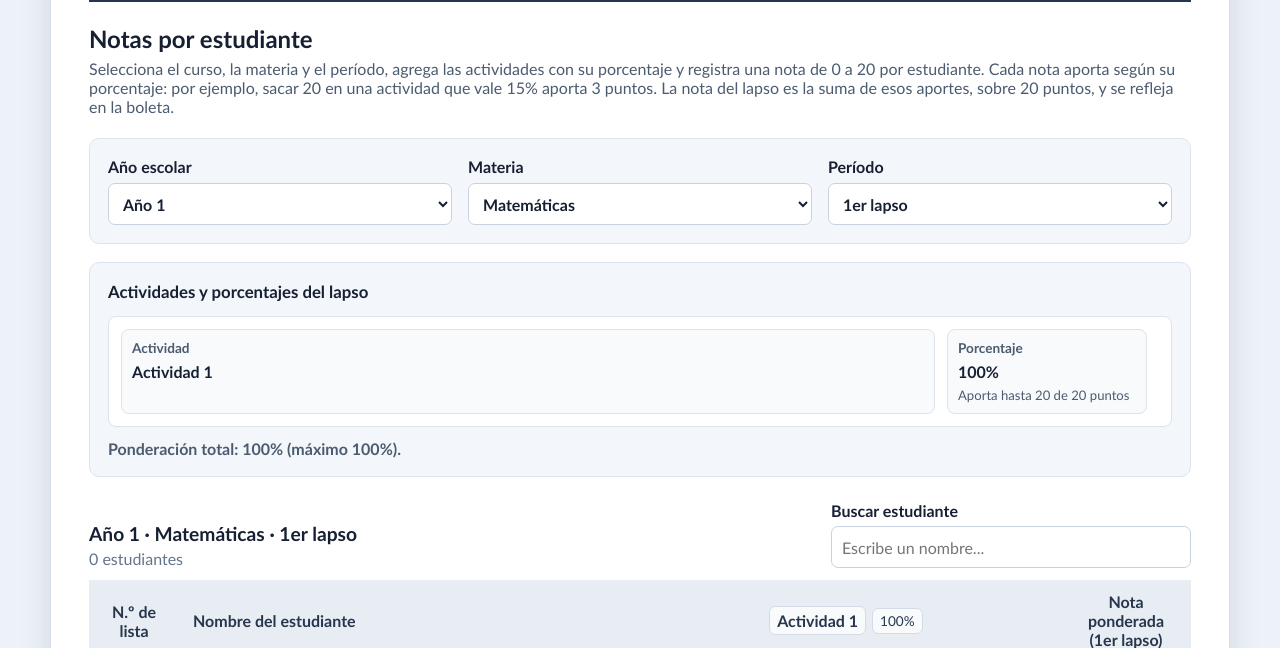
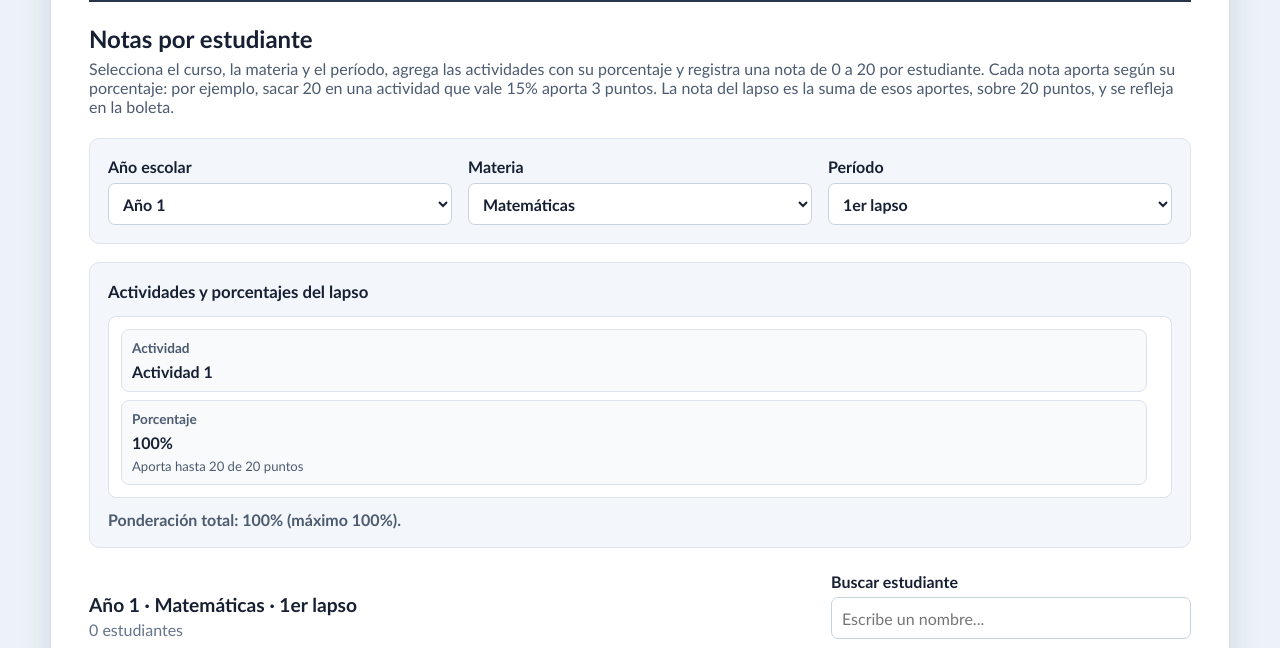
Before and after one commit to InstitutoLP/asistencias, a website: page notas.html in a window 1280 px wide. Shown: the part 280-928 px from the top of the page. Drawn offline with Linux system fonts and the light colour scheme; no server answers; sample sign-in values are in the browser's storage.

Commit message:
separacion de columnas

```diff
--- a/notas.html
+++ b/notas.html
@@ -86,7 +86,7 @@
     .assessment-editor-heading h3 { margin: 0; font-size: 1.05rem; }
     .assessment-list { display: grid; gap: 10px; }
     .assessment-item { display: grid; grid-template-columns: minmax(0, 1fr) auto; align-items: end; gap: 12px; padding: 12px; background: #fff; border: 1px solid #dce3ec; border-radius: 8px; }
-    .assessment-fields { display: grid; grid-template-columns: minmax(180px, 1fr) minmax(130px, 200px); gap: 12px; }
+    .assessment-fields { display: grid; grid-template-columns: minmax(0, 1fr); gap: 8px; }
     .assessment-field { display: grid; align-content: start; gap: 6px; min-width: 0; padding: 10px; border: 1px solid #dce3ec; border-radius: 8px; background: #f8fafc; font-weight: 700; }
     .assessment-field-label { color: #4c5b70; font-size: .85rem; }
     .assessment-points { color: #4c5b70; font-size: .82rem; font-weight: 400; }
@@ -105,7 +105,7 @@
     .grade-input { max-width: 110px; text-align: center; font-weight: 700; }
     .grade-input:focus, .activity-name-input:focus, .activity-weight-input:focus, .filters select:focus, .search input:focus { outline: 2px solid #93c5fd; border-color: #2563eb; }
     .assessment-column { min-width: 150px; text-align: center; }
-    .assessment-heading { display: flex; flex-wrap: wrap; align-items: center; justify-content: center; gap: 6px; }
+    .assessment-heading { display: grid; justify-items: center; gap: 4px; }
     .assessment-heading-name, .assessment-heading-weight { padding: 4px 7px; border: 1px solid #d2dbe7; border-radius: 6px; background: #f8fafc; }
     .assessment-heading-weight { font-size: .85rem; font-weight: 400; white-space: nowrap; }
     .calculated-grade { font-weight: 700; white-space: nowrap; }
@@ -127,7 +127,6 @@
       .filters { grid-template-columns: 1fr; }
       .assessment-editor-heading { align-items: stretch; flex-direction: column; }
       .assessment-item { grid-template-columns: 1fr; }
-      .assessment-fields { grid-template-columns: minmax(0, 1fr) minmax(110px, .7fr); gap: 8px; }
       .list-heading { align-items: stretch; flex-direction: column; }
       .search { width: 100%; }
       th, td { padding: 10px 8px; }
```
